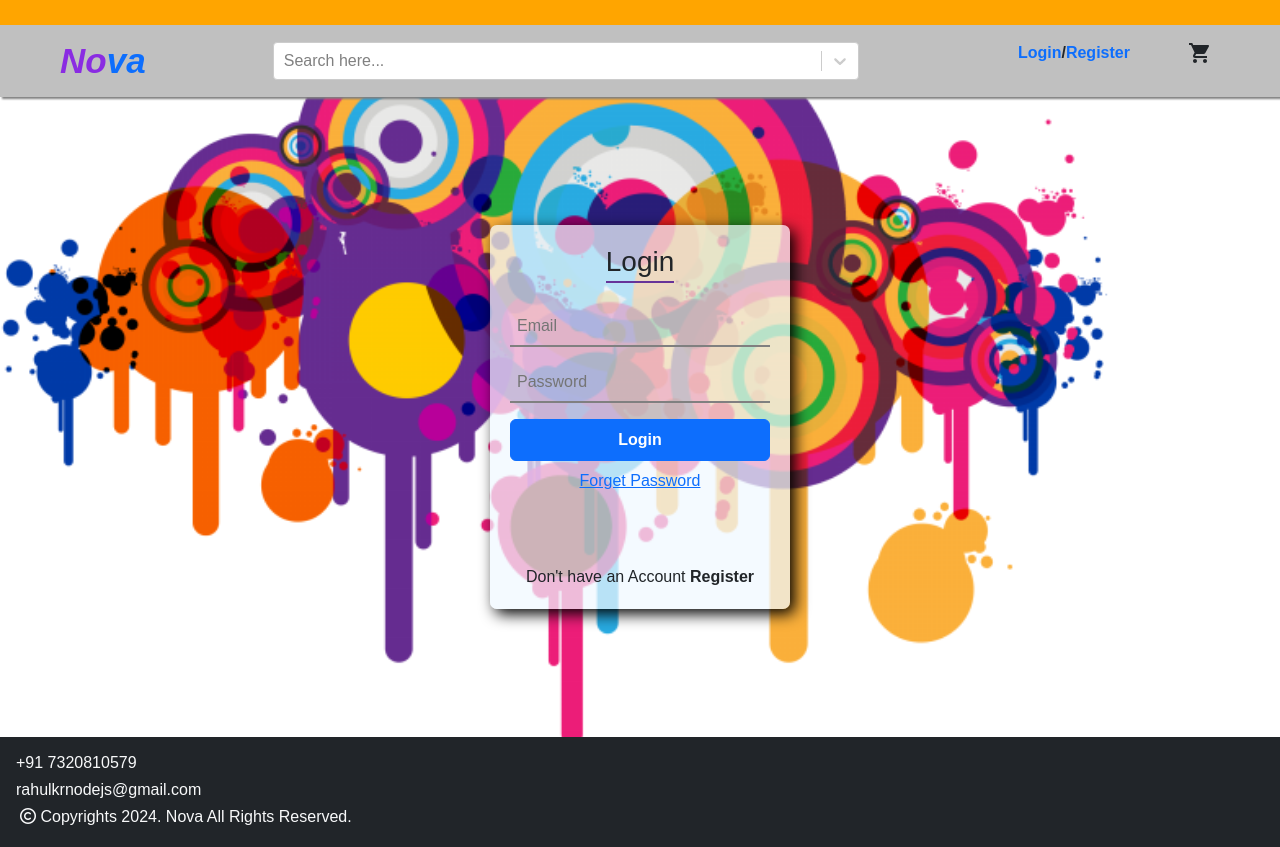
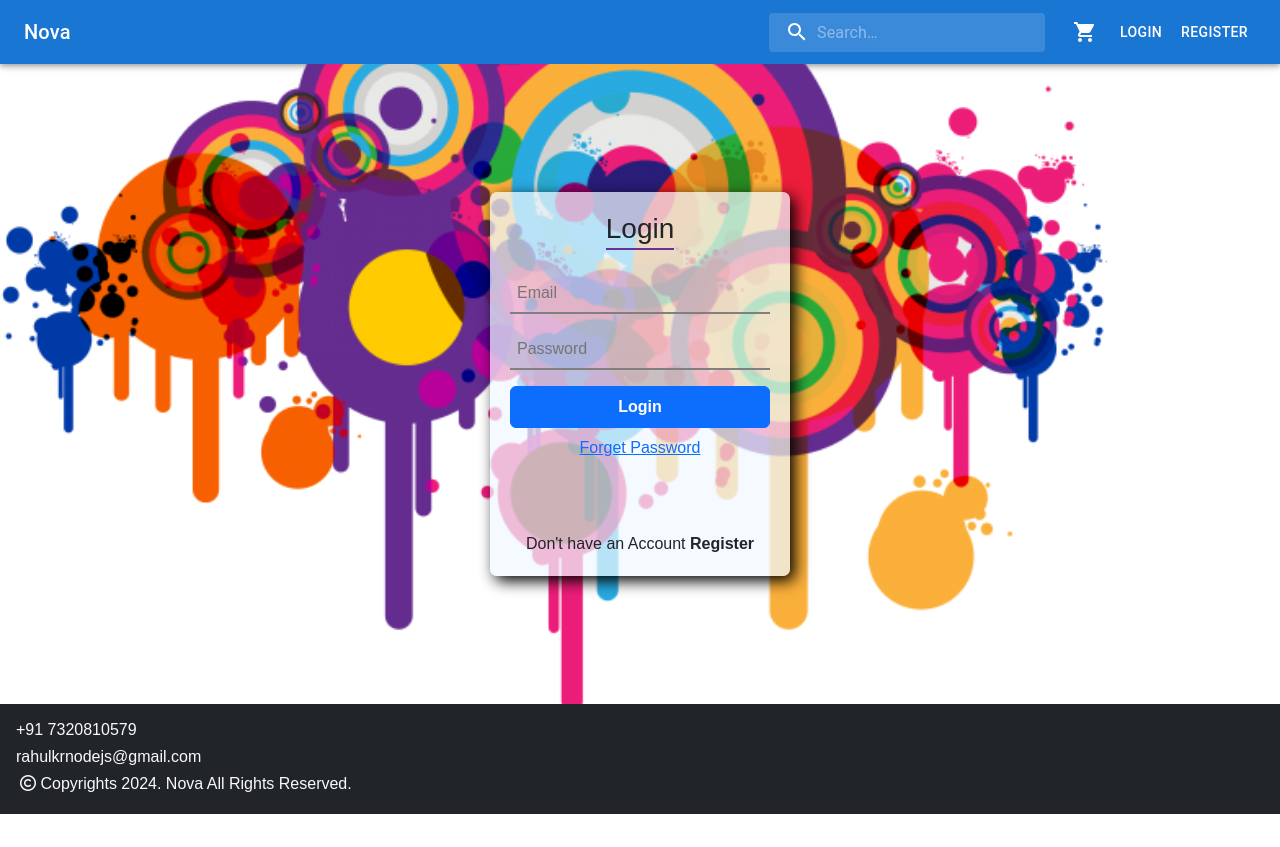
Before and after one commit to RahulkrWD/t-shirt-brand, a React (Create React App) app in the folder frontend/: page /login in a window 1280 px wide. After the commit the page ends 814 px from the top, so only its background shows below. Built offline with nearby package versions, Linux system fonts and the light colour scheme.

Commit message:
modify navbar

```diff
--- a/frontend/src/components/Navbar.js
+++ b/frontend/src/components/Navbar.js
@@ -1,144 +1,137 @@
-import React, { useState } from "react";
-import styles from "./styles/Navbar.module.css";
-import CartIcons from "./CartIcons";
-import { Link, useNavigate } from "react-router-dom";
-import Select from "react-select";
+import * as React from "react";
+import { styled, alpha } from "@mui/material/styles";
+import AppBar from "@mui/material/AppBar";
+import Box from "@mui/material/Box";
+import Toolbar from "@mui/material/Toolbar";
+import IconButton from "@mui/material/IconButton";
+import Typography from "@mui/material/Typography";
+import InputBase from "@mui/material/InputBase";
+import Button from "@mui/material/Button";
+import Menu from "@mui/material/Menu";
+import MenuItem from "@mui/material/MenuItem";
+import SearchIcon from "@mui/icons-material/Search";
+import AccountCircle from "@mui/icons-material/AccountCircle";
+import ShoppingCartIcon from "@mui/icons-material/ShoppingCart";
 
-function Navbar() {
-  const [paused, setPaused] = useState(false);
-  const navigate = useNavigate();
-  const user = localStorage.getItem("auth");
-  let userName;
-  if (user) {
-    try {
-      const parsedUser = JSON.parse(user);
-      const splitName = parsedUser.user.name.split(" ")[0];
-      userName = splitName.charAt(0).toUpperCase() + splitName.slice(1);
-    } catch (error) {
-      console.log("split error");
+const Search = styled("div")(({ theme }) => ({
+  position: "relative",
+  borderRadius: theme.shape.borderRadius,
+  backgroundColor: alpha(theme.palette.common.white, 0.15),
+  "&:hover": {
+    backgroundColor: alpha(theme.palette.common.white, 0.25),
+  },
+  marginRight: theme.spacing(2),
+  marginLeft: 0,
+  width: 200,
+  [theme.breakpoints.up("sm")]: {
+    marginLeft: theme.spacing(3),
+    width: "auto",
+  },
+}));
+
+const SearchIconWrapper = styled("div")(({ theme }) => ({
+  padding: theme.spacing(0, 2),
+  height: "100%",
+  position: "absolute",
+  pointerEvents: "none",
+  display: "flex",
+  alignItems: "center",
+  justifyContent: "center",
+}));
+
+const StyledInputBase = styled(InputBase)(({ theme }) => ({
+  color: "inherit",
+  "& .MuiInputBase-input": {
+    padding: theme.spacing(1),
+    paddingLeft: `calc(1em + ${theme.spacing(4)})`,
+    width: "100%",
+  },
+}));
+
+export default function PrimarySearchAppBar() {
+  const [anchorEl, setAnchorEl] = React.useState(null);
+
+  const handleProfileMenuOpen = (event) => {
+    setAnchorEl(event.currentTarget);
+  };
+
+  const handleMenuClose = () => {
+    setAnchorEl(null);
+  };
+
+  const menuId = "primary-search-account-menu";
+  const renderMenu = (
+    <Menu
+      anchorEl={anchorEl}
+      anchorOrigin={{
+        vertical: "top",
+        horizontal: "right",
+      }}
+      id={menuId}
+      keepMounted
+      transformOrigin={{
+        vertical: "top",
+        horizontal: "right",
+      }}
+      open={Boolean(anchorEl)}
+      onClose={handleMenuClose}
+    >
+      <MenuItem onClick={handleMenuClose}>Login</MenuItem>
+      <MenuItem onClick={handleMenuClose}>Register</MenuItem>
+    </Menu>
+  );
+  const getAbbreviatedTitle = () => {
+    const title = "Nova";
+    const maxWidth = 400;
+    if (window.innerWidth < maxWidth) {
+      return title.charAt(0);
     }
-  }
-
-  function handleLogout() {
-    localStorage.removeItem("auth");
-    navigate("/login");
-  }
-
-  function mouseEnter() {
-    setPaused(true);
-  }
-
-  function mouseLeave() {
-    setPaused(false);
-  }
+    return title;
+  };
 
   return (
-    <>
-      <div className={styles.nav_bg}>
-        <div
-          className={`${styles.nav_icons} ${paused ? styles.paused : ""}`}
-          onMouseEnter={mouseEnter}
-          onMouseLeave={mouseLeave}
-        >
-          <span className={`text-light ${styles.nav_contact}`}>
-            <i className="fa-solid m-1 text-light text-primary fa-phone-volume"></i>
-            +91 999-99-99-99
-          </span>
-
-          <span className={`text-light ${styles.nav_mail}`}>
-            <i className="fa-regular m-1 text-white fa-envelope"></i>
-            novabrand99@gmail.com
-          </span>
-
-          <span className={`text-light ${styles.nav_offer}`}>
-            🌟 Limited Time Offer: Get 5% Off Orders Over ₹499! Use Code:
-            SAVE5NOW 🌟
-          </span>
-        </div>
-      </div>
-      <div className={`navbar ${styles.nav_cont}`}>
-        <div className="title_brand">
-          <Link to={"/homepage"} className="text-decoration-none">
-            <strong className={styles.brand_name}>
-              No<strong className="text-primary">va</strong>
-            </strong>
-          </Link>
-        </div>
-        <div className={styles.search_div}>
-          <Select
-            className={styles.input_search}
-            // options={filteredOptions}
-            // onInputChange={handleInputChange}
-            // onChange={handleSelectChange}
-            isClearable={true}
-            placeholder="Search here..."
-          />
-        </div>
-        <div className={styles.list}>
-          <ul className={styles.list_items}>
-            {user ? (
-              <li className="dropdown">
-                <Link
-                  className="text-decoration-none fw-bold"
-                  data-bs-toggle="dropdown"
-                  aria-expanded="false"
-                >
-                  <strong className="text-danger">Hi, </strong> {userName}
-                </Link>
-                <ul className="dropdown-menu">
-                  <li>
-                    <Link className="dropdown-item" to="/Profile">
-                      Profile
-                    </Link>
-                  </li>
-                  <li>
-                    <Link className="dropdown-item" to="/My-order">
-                      My Order
-                    </Link>
-                  </li>
-                  <li>
-                    <Link
-                      className="dropdown-item"
-                      onClick={handleLogout}
-                      to="/login"
-                    >
-                      Log Out
-                    </Link>
-                  </li>
-                </ul>
-              </li>
-            ) : (
-              <li className="fw-bold">
-                <Link className="text-decoration-none" to="/login">
-                  Login
-                </Link>
-                /
-                <Link className="text-decoration-none" to="/register">
-                  Register
-                </Link>
-              </li>
-            )}
-
-            <li>
-              <Link to={"/cart"}>
-                <CartIcons />
-              </Link>
-            </li>
-          </ul>
-        </div>
-        <div className={styles.responsive_search}>
-          <Select
-            className={styles.responsive_search_input}
-            // options={filteredOptions}
-            // onInputChange={handleInputChange}
-            // onChange={handleSelectChange}
-            isClearable={true}
-            placeholder="Search here..."
-          />
-        </div>
-      </div>
-    </>
+    <Box sx={{ flexGrow: 1 }}>
+      <AppBar position="static">
+        <Toolbar>
+          <Typography variant="h6" noWrap component="div" sx={{ flexGrow: 1 }}>
+            {getAbbreviatedTitle()}
+          </Typography>
+          <Search>
+            <SearchIconWrapper>
+              <SearchIcon />
+            </SearchIconWrapper>
+            <StyledInputBase
+              placeholder="Search…"
+              inputProps={{ "aria-label": "search" }}
+            />
+          </Search>
+          <IconButton size="large" aria-label="show cart" color="inherit">
+            <ShoppingCartIcon />
+          </IconButton>
+          <Box sx={{ display: { xs: "none", md: "flex" } }}>
+            <Button color="inherit" onClick={handleProfileMenuOpen}>
+              Login
+            </Button>
+            <Button color="inherit" onClick={handleProfileMenuOpen}>
+              Register
+            </Button>
+          </Box>
+          <Box sx={{ display: { xs: "flex", md: "none" } }}>
+            <IconButton
+              size="large"
+              edge="end"
+              aria-label="account of current user"
+              aria-controls={menuId}
+              aria-haspopup="true"
+              onClick={handleProfileMenuOpen}
+              color="inherit"
+            >
+              <AccountCircle />
+            </IconButton>
+          </Box>
+        </Toolbar>
+      </AppBar>
+      {renderMenu}
+    </Box>
   );
 }
-
-export default Navbar;
```
